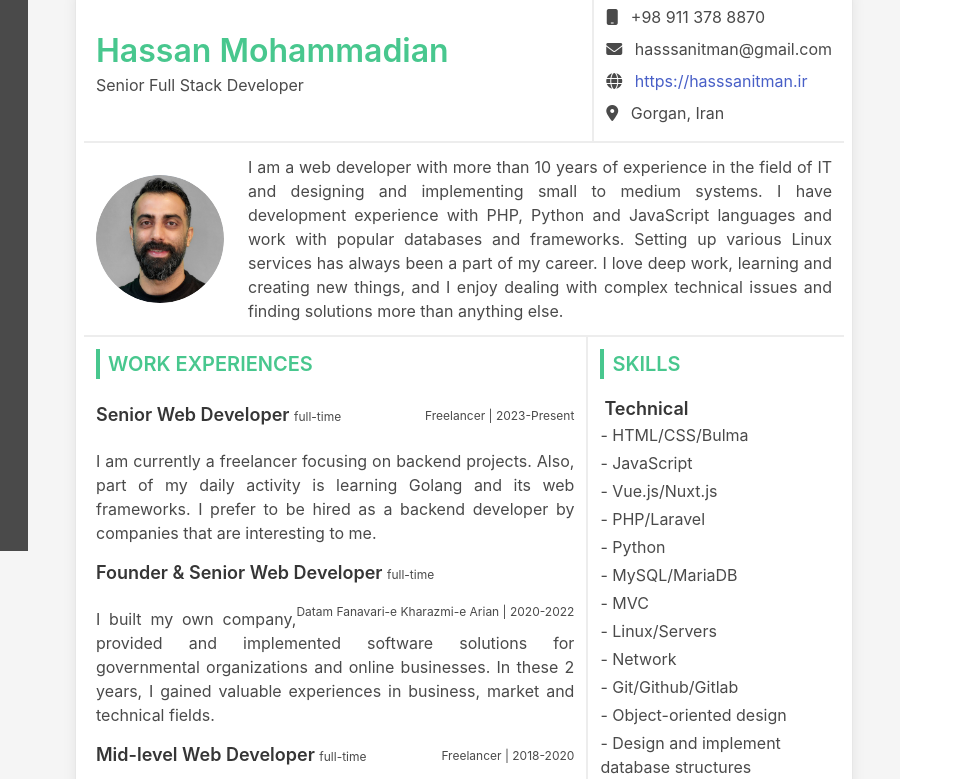
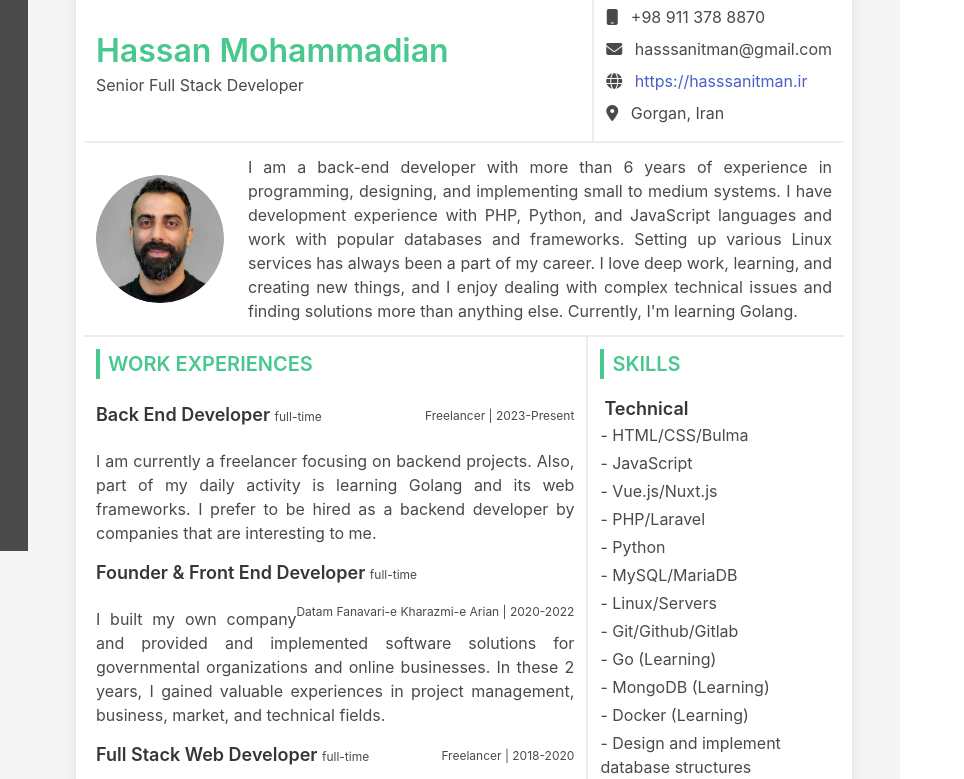
Before and after one commit to hasssanitman/reman, a plain HTML site: page resume.html in a window 1280 px wide. Shown: the part 249-1028 px from the top of the page, 316-1280 px from the left. Drawn offline with Linux system fonts and the light colour scheme.

Commit message:
Update my resume content

```diff
--- a/resume.html
+++ b/resume.html
@@ -327,17 +327,17 @@
                           <div class="column">
                             <div class="content">
                               <p class="has-text-justified">
-                                I am a web developer with more than 10 years of
-                                experience in the field of IT and designing and
+                                I am a back-end developer with more than 6 years of
+                                experience in programming, designing, and
                                 implementing small to medium systems. I have
-                                development experience with PHP, Python and
+                                development experience with PHP, Python, and
                                 JavaScript languages and work with popular
                                 databases and frameworks. Setting up various
                                 Linux services has always been a part of my
-                                career. I love deep work, learning and creating
+                                career. I love deep work, learning, and creating
                                 new things, and I enjoy dealing with complex
                                 technical issues and finding solutions more than
-                                anything else.
+                                anything else. Currently, I'm learning Golang.
                               </p>
                             </div>
                           </div>
@@ -353,7 +353,7 @@
                               <div class="content pt-5">
                                 <div class="pb-4">
                                   <h5 class="d-inline-block">
-                                    Senior Web Developer
+                                    Back End Developer
                                   </h5>
                                   <small class="is-size-7">full-time</small>
                                   <small class="is-pulled-right pt-1 is-size-7"
@@ -370,7 +370,7 @@
                                 </div>
                                 <div class="pb-4">
                                   <h5 class="d-inline-block">
-                                    Founder & Senior Web Developer
+                                    Founder & Front End Developer
                                   </h5>
                                   <small class="is-size-7">full-time</small>
                                   <small class="is-pulled-right pt-1 is-size-7"
@@ -378,17 +378,17 @@
                                     2020-2022</small
                                   >
                                   <p class="pt-2 has-text-justified">
-                                    I built my own company, provided and
+                                    I built my own company and provided and
                                     implemented software solutions for
                                     governmental organizations and online
                                     businesses. In these 2 years, I gained
-                                    valuable experiences in business, market and
-                                    technical fields.
+                                    valuable experiences in project management,
+                                    business, market, and technical fields.
                                   </p>
                                 </div>
                                 <div class="pb-4">
                                   <h5 class="d-inline-block">
-                                    Mid-level Web Developer
+                                    Full Stack Web Developer
                                   </h5>
                                   <small class="is-size-7">full-time</small>
                                   <small class="is-pulled-right pt-1 is-size-7"
@@ -408,7 +408,7 @@
                                 </div>
                                 <div class="pb-4">
                                   <h5 class="d-inline-block">
-                                    Junior Linux Admin & Web Developer
+                                    Linux Admin & Web Developer
                                   </h5>
                                   <small class="is-size-7"
                                     >part & full-time</small
@@ -519,12 +519,15 @@
                                 <p class="mb-1">- PHP/Laravel</p>
                                 <p class="mb-1">- Python</p>
                                 <p class="mb-1">- MySQL/MariaDB</p>
-                                <p class="mb-1">- MVC</p>
+                                <!-- <p class="mb-1">- MVC</p> -->
                                 <p class="mb-1">- Linux/Servers</p>
-                                <p class="mb-1">- Network</p>
+                                <!-- <p class="mb-1">- Network</p> -->
                                 <p class="mb-1">- Git/Github/Gitlab</p>
-                                <p class="mb-1">- Object-oriented design</p>
+                                <!-- <p class="mb-1">- Object-oriented design</p> -->
                                 <!-- <p class="mb-1">Fanctional programming</p> -->
+                                <p class="mb-1">- Go (Learning)</p>
+                                <p class="mb-1">- MongoDB (Learning)</p>
+                                <p class="mb-1">- Docker (Learning)</p>
                                 <p class="mb-1">
                                   - Design and implement
                                   <br class="is-hidden-mobile" />
@@ -537,9 +540,6 @@
                                   <!-- I'm sorry :D -->
                                   complex software systems
                                 </p>
-                                <p class="mb-1">- Go (Learning)</p>
-                                <p class="mb-1">- MongoDB (Learning)</p>
-                                <p class="mb-1">- Docker (Learning)</p>
 
                                 <h5 class="m-1 mt-3">Professional</h5>
                                 <p class="mb-1">- Effective communication</p>
@@ -615,10 +615,11 @@
                               <div class="content pt-2">
                                 <!-- <p class="mb-1">- Muay Thai</p>
                                 <p class="mb-1">- Hiking</p> -->
+                                <p class="mb-1">- Security</p>
                                 <p class="mb-1">- Microservices</p>
-                                <p class="mb-1">- Security</p>
                                 <p class="mb-1">- Functional programming</p>
-                                <p class="mb-1">- Golang</p>
+                                <p class="mb-1">- Artificial intelligence</p>
+                                <!-- <p class="mb-1">- Golang</p> -->
                                 <!-- <p class="mb-1">- Physics</p>
                                 <p class="mb-1">- Astronomy</p> -->
                               </div>
```
Also changed, not shown: resume4pdf-has-pic.html (+21 -20 lines), resume4pdf.html (+21 -20 lines).
